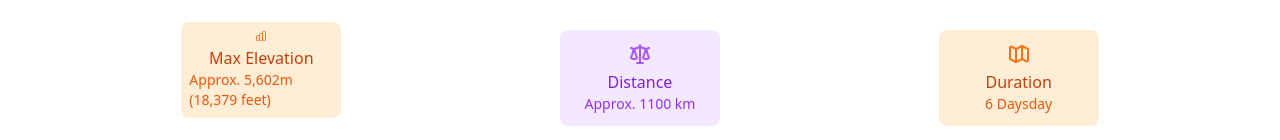
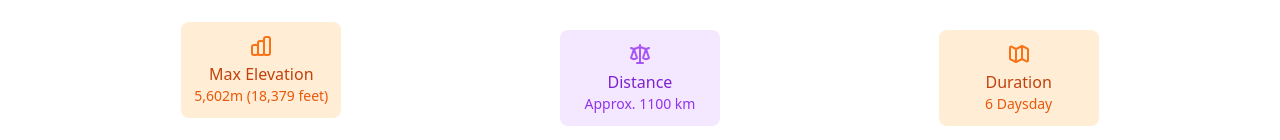
Before and after one commit to OmkarPorlikar/travel_website, a React (Create React App) app: page /itinerary/1 in a window 1280 px wide. Shown: the part 718-858 px from the top of the page. Built offline with nearby package versions, Linux system fonts and the light colour scheme; a web font is replaced by a local one.

Commit message:
Update Destinations.jsx

```diff
--- a/src/components/Destinations/Destinations.jsx
+++ b/src/components/Destinations/Destinations.jsx
@@ -71,7 +71,7 @@
         <div className="bg-orange-100 p-2 rounded-lg h-[6rem] w-[10rem] flex items-center justify-center flex-col">
           <ChartBarIcon className="text-orange-500 h-6 w-6 mb-1 text-3xl" />
           <h5 className="font-medium text-orange-700">Max Elevation</h5>
-          <p className="text-sm text-orange-600">Approx. {destinations?.maxElevation}</p>
+          <p className="text-sm text-orange-600">{destinations?.maxElevation}</p>
         </div>
       )}
     </div>
```
